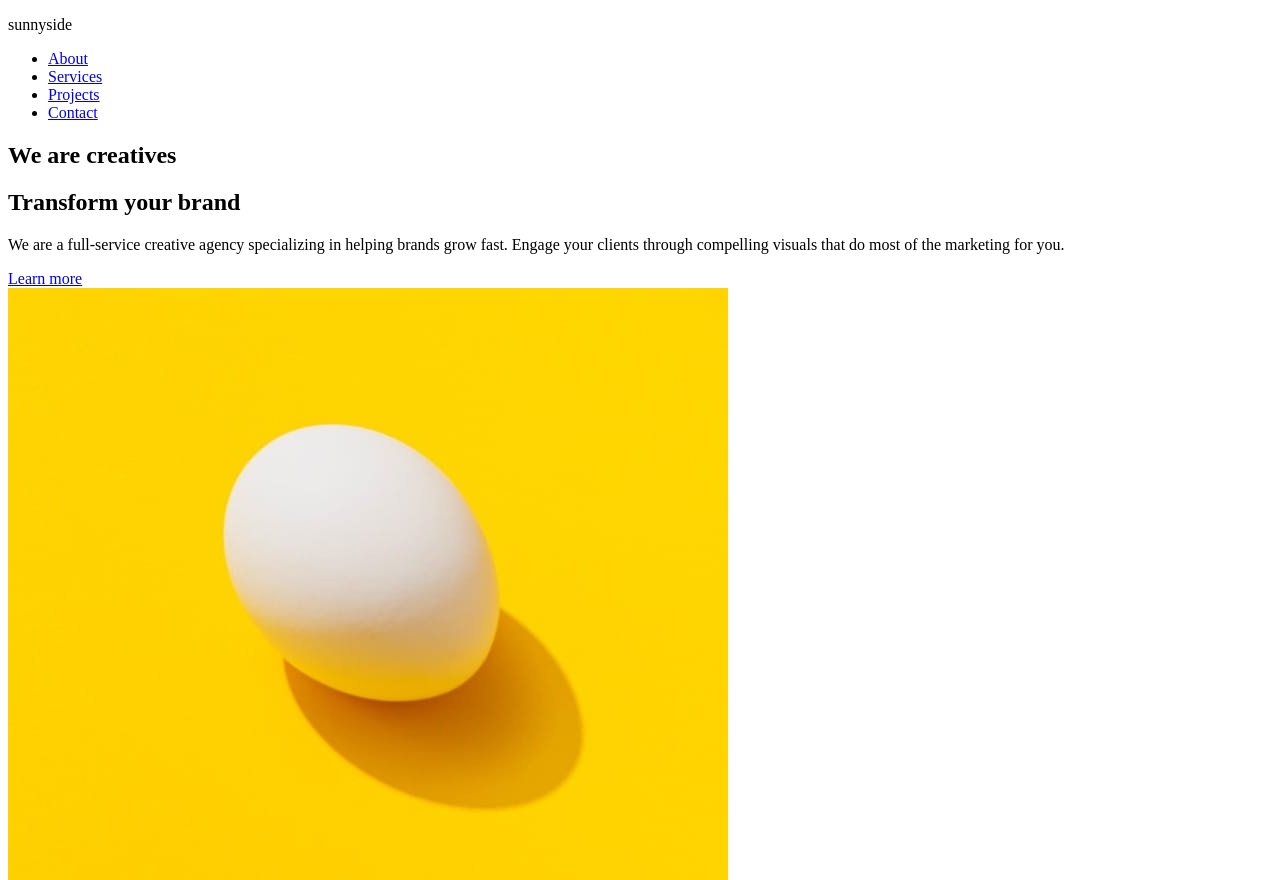
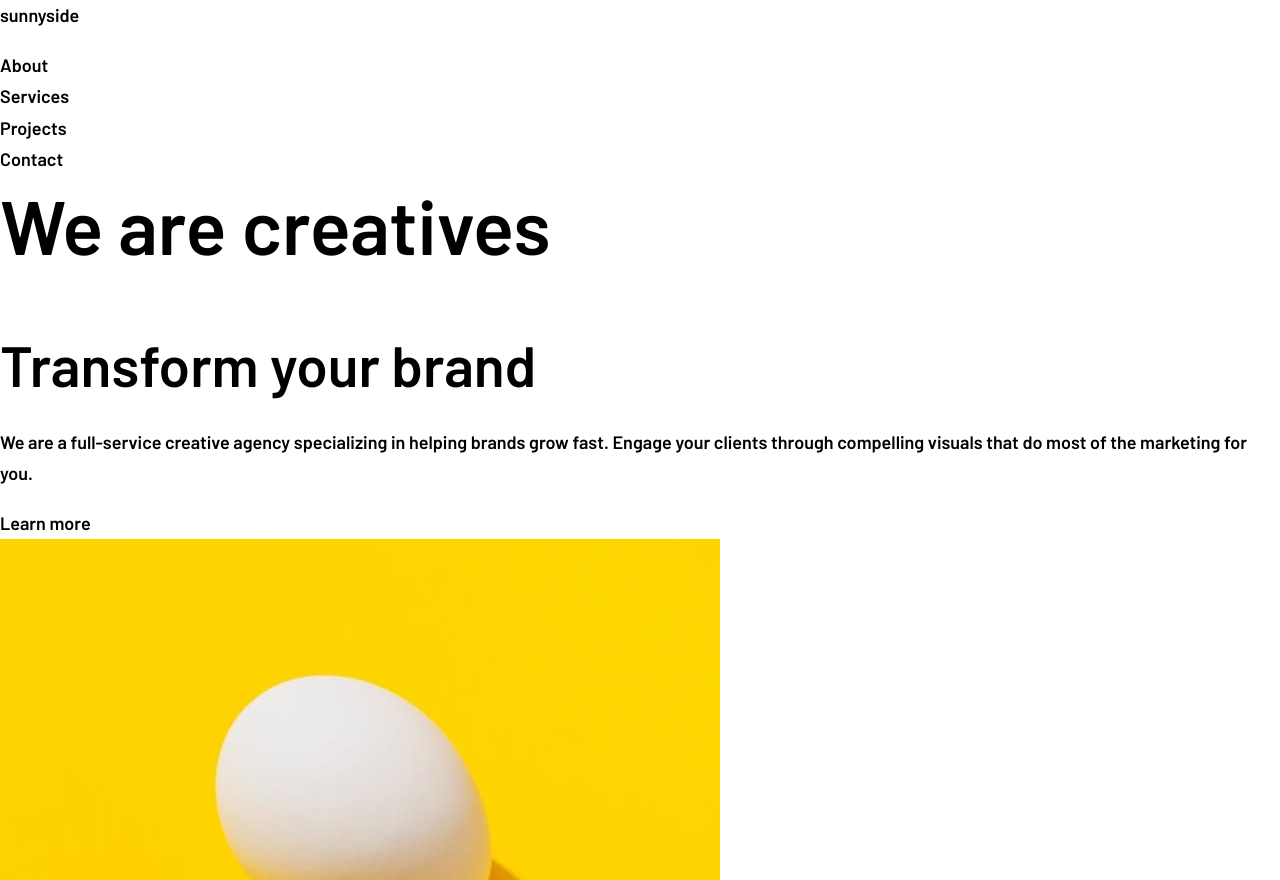
Before and after one commit to becasualle/Sunnyside-agency-landing-page, a plain HTML site: page index.html in a window 1280 px wide. Shown: the top 880 px of the page. Drawn offline with Linux system fonts and the light colour scheme.

Commit message:
added css global styles

```diff
--- a/index.html
+++ b/index.html
@@ -21,10 +21,11 @@
       color: hsl(228, 45%, 44%);
     }
   </style>
+  <link rel="stylesheet" href="style.css">
 </head>
 
 <body>
-  <header>
+  <header class="main-header">
     <nav>
       <div class="logo">
         <p>sunnyside</p>
@@ -42,7 +43,7 @@
   </header>
 
   <section class="features">
-    <div class="features-container">
+    <div class="features-container grid">
       <div class="feature-item item-1">
         <h2>Transform your brand</h2>
         <p>We are a full-service creative agency specializing in helping brands grow fast.
@@ -97,7 +98,7 @@
   </section>
 
   <section class="images-bar">
-    <div class="images-container">
+    <div class="images-container grid">
       <div class="image-item item-1">
         <img src="./images/desktop/image-gallery-milkbottles.jpg" alt="milkbottles">
       </div>
--- /dev/null
+++ b/style.css
@@ -0,0 +1,135 @@
+/* GLOBAL */
+@import url('https://fonts.googleapis.com/css2?family=Barlow:wght@600&family=Fraunces:wght@700;900&display=swap');
+
+* {
+    margin: 0;
+    padding: 0;
+    box-sizing: border-box;
+}
+
+html {
+    font-size: 112.5%;
+
+    --header1: 4.209rem;
+    --header2: 3.157rem;
+    --header3: 2.369rem;
+    --header4: 1.777rem;
+    --header5: 1.333rem;
+    --text: 1rem;
+    --big: 5.61rem;
+    --small: 0.75rem;
+
+    --soft-red: hsl(7, 99%, 70%);
+    --yellow: hsl(51, 100%, 49%);
+    --graphic-design-text: hsl(167, 40%, 24%);
+    --photography-text: hsl(198, 62%, 26%);
+    --footer: hsl(168, 34%, 41%);
+    --very-dark-desaturated-blue: hsl(212, 27%, 19%);
+    --very-dark-grayish-blue: hsl(213, 9%, 39%);
+    --dark-grayish-blue: hsl(232, 10%, 55%);
+    --grayish-blue: hsl(210, 4%, 67%);
+    --white: hsl(0, 0%, 100%);
+    /* font-family: 'Fraunces', serif;  */
+}
+
+body {
+    background: white;
+    font-family: 'Barlow', sans-serif;
+    font-weight: 600;
+    line-height: 1.75;
+}
+
+p {margin-bottom: 1rem;}
+
+h1, h2, h3, h4, h5 {
+  margin: 3rem 0 1.38rem;
+  font-family: 'Barlow', sans-serif;
+  font-weight: 600;
+  line-height: 1.3;
+}
+
+h1 {
+    margin-top: 0;
+    font-size: var(--header1);
+}
+
+h2 {
+    font-size: var(--header2);
+}
+
+h3 {
+    font-size: var(--header3);
+}
+
+h4 {
+    font-size: var(--header4);
+}
+
+h5 {
+    font-size: var(--header5);
+}
+
+li,
+button,
+label,
+input,
+a,
+p {
+    font-size: var(--text);
+}
+
+small {
+    font-size: var(--small);
+}
+
+ul {
+    list-style: none;
+}
+
+a {
+    text-decoration: none;
+    color: black;
+}
+
+.flex {
+    display: flex;
+    flex-direction: column;
+    justify-content: center;
+    align-items: center;
+}
+
+/* DESKTOP */
+
+/* 1. NAVBAR DESKTOP*/
+
+/* 2. HERO  DESKTOP*/
+
+/* 3. FEATURES DESKTOP*/
+
+/* 4. TESTIMONIALS DESKTOP*/
+
+/* 5. IMAGES BAR DESKTOP*/
+
+/* 6. FOOTER DESKTOP*/
+
+
+/* MOBILE */
+@media screen (max-width: 1024px) {
+
+}
+
+@media screen (max-width: 768px) {
+
+}
+
+/* 1. NAVBAR MOBILE*/
+
+/* 2. HERO  MOBILE*/
+
+/* 3. FEATURES MOBILE*/
+
+/* 4. TESTIMONIALS MOBILE*/
+
+/* 5. IMAGES BAR MOBILE*/
+
+/* 6. FOOTER MOBILE*/
```
